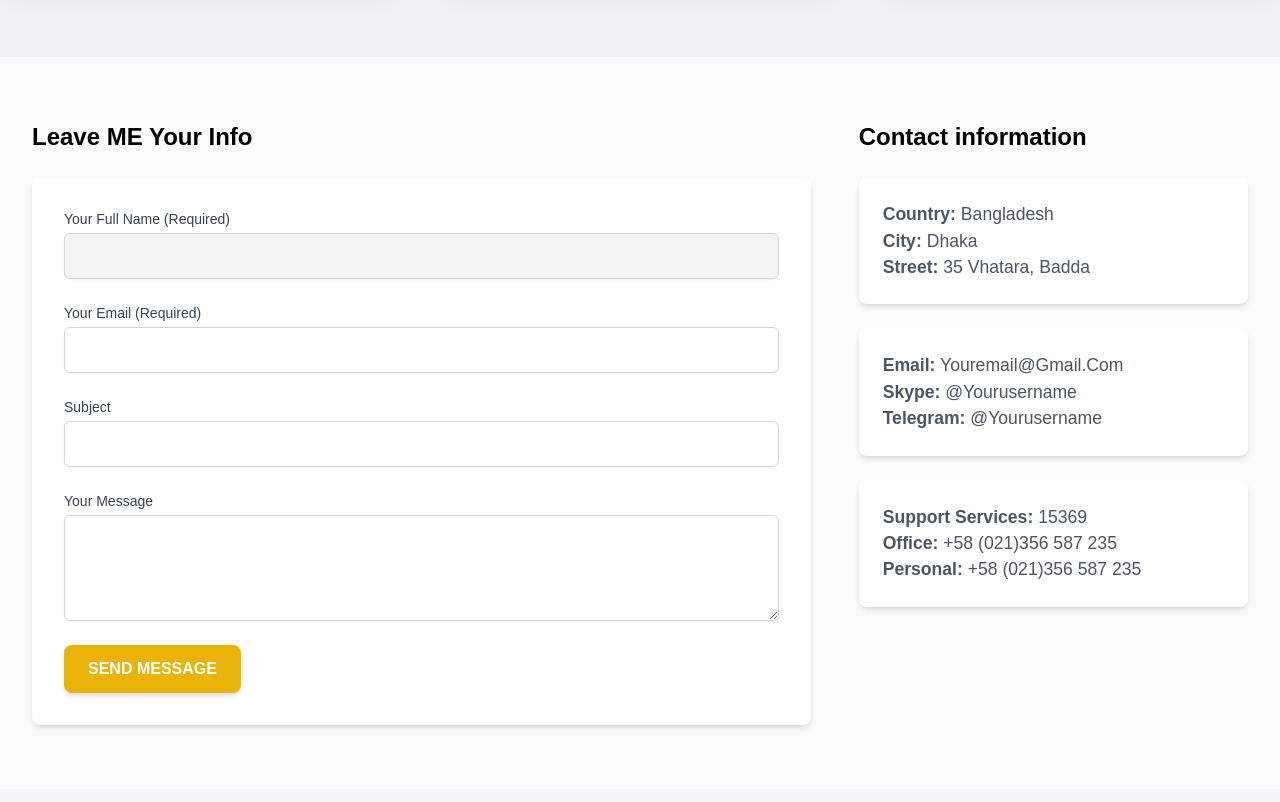
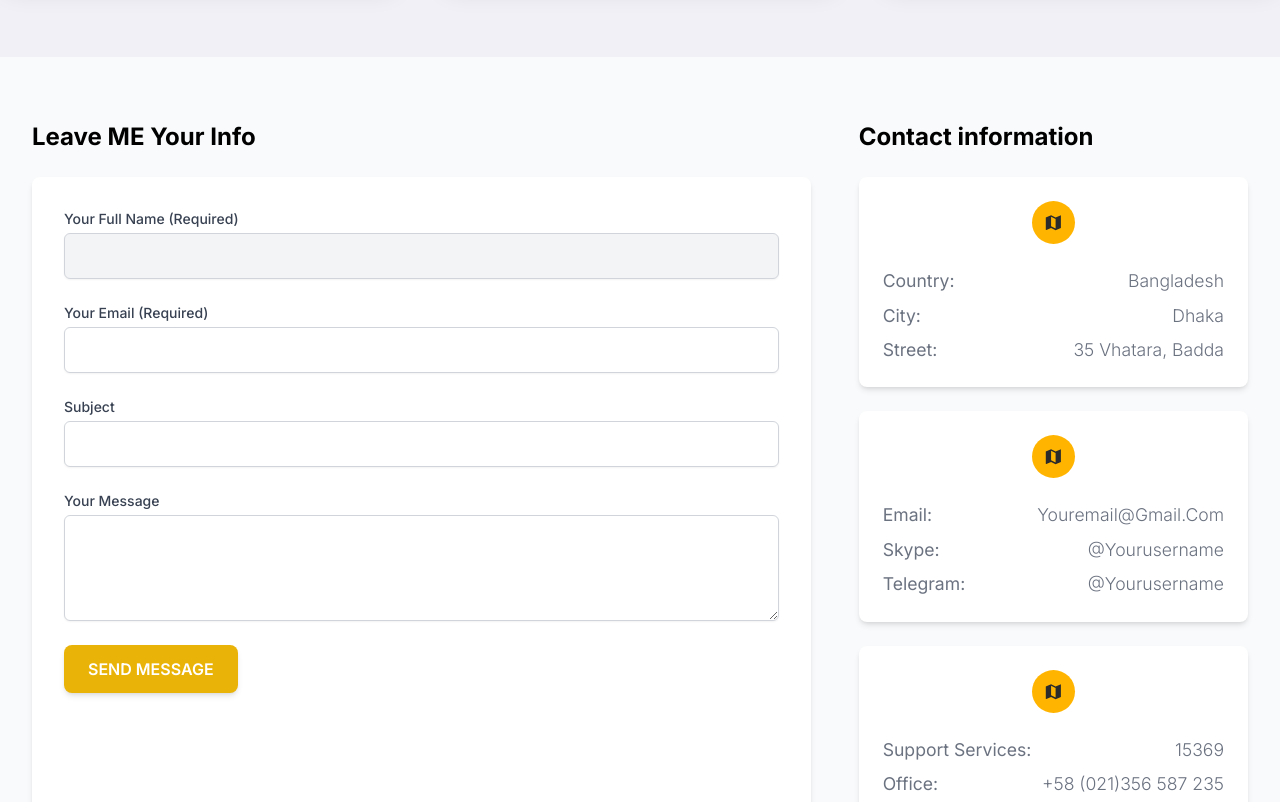
Before and after one commit to deadland2002/jtg, a plain HTML site: page index.html in a window 1280 px wide. Shown: the part 1910-2712 px from the top of the page. Drawn offline with Linux system fonts and the light colour scheme.

Commit message:
[ FIX ] : contact css

```diff
--- a/css/global.css
+++ b/css/global.css
@@ -1,3 +1,3 @@
-body{
+*{
     font-family: "Inter", sans-serif;
 }
--- a/index.html
+++ b/index.html
@@ -49,12 +49,12 @@
     </section>
 
     <section class="bg-gray-50 py-16 px-8">
-        <div class="container mx-auto flex flex-col lg:flex-row justify-between items-start space-y-12 lg:space-y-0 lg:space-x-12">
+        <div class="container mx-auto flex flex-col lg:flex-row space-y-12 lg:space-y-0 lg:space-x-12">
 
             <!-- Left Section: Form -->
-            <div class="w-full lg:w-2/3">
+            <div class="w-full lg:w-2/3 h-full flex grow flex-col min-h-[734px]">
                 <h2 class="text-2xl font-bold mb-6">Leave ME Your Info</h2>
-                <form id="contactForm" class="space-y-6 bg-white p-8 rounded-lg shadow-md">
+                <form id="contactForm" class="space-y-6 bg-white p-8 rounded-lg shadow-md h-full grow">
                     <div>
                         <label class="block text-sm font-medium text-gray-700">Your Full Name (Required)</label>
                         <input type="text" id="fullName" class="mt-1 block w-full p-3 bg-gray-100 border border-gray-300 rounded-md shadow-sm focus:ring-yellow-500 focus:border-yellow-500 sm:text-sm" required>
@@ -78,20 +78,89 @@
             <!-- Right Section: Contact Information -->
             <div class="w-full lg:w-1/3 space-y-6">
                 <h2 class="text-2xl font-bold mb-6">Contact information</h2>
-                <div class="bg-white p-6 rounded-lg shadow-md">
-                    <p class="text-gray-600"><strong>Country:</strong> Bangladesh</p>
-                    <p class="text-gray-600"><strong>City:</strong> Dhaka</p>
-                    <p class="text-gray-600"><strong>Street:</strong> 35 Vhatara, Badda</p>
+                <div class="bg-white p-6 rounded-lg shadow-md flex flex-col gap-2">
+	                <div class="flex justify-center items-center mb-4">
+		                <div class="bg-[#FFB400] rounded-full p-3">
+			                <svg width="19" height="19" viewBox="0 0 19 19" fill="none" xmlns="http://www.w3.org/2000/svg">
+				                <g clip-path="url(#clip0_11762_14)">
+					                <path d="M1.79102 4.43659L7.07928 2.17468L11.6121 4.43659L16.3738 2.40012C16.4313 2.37553 16.494 2.36556 16.5562 2.37112C16.6185 2.37668 16.6785 2.39759 16.7307 2.43197C16.7829 2.46635 16.8257 2.51313 16.8553 2.5681C16.8849 2.62308 16.9004 2.68453 16.9003 2.74694V14.9921L11.6121 17.254L7.07928 14.9921L2.31758 17.0286C2.26009 17.0532 2.1974 17.0632 2.1351 17.0576C2.07281 17.052 2.01288 17.0311 1.96068 16.9968C1.90849 16.9624 1.86566 16.9156 1.83605 16.8606C1.80643 16.8057 1.79096 16.7442 1.79102 16.6818V4.43659ZM11.6121 15.5682V6.07722L11.563 6.09833L7.07928 3.86056V13.3515L7.12838 13.3304L11.6121 15.5682Z" fill="#2B2B2B"/>
+				                </g>
+				                <defs>
+					                <clipPath id="clip0_11762_14">
+						                <rect width="18.1312" height="18.0952" fill="white" transform="translate(0.28009 0.666748)"/>
+					                </clipPath>
+				                </defs>
+			                </svg>
+		                </div>
+	                </div>
+                    <p class="text-gray-500 flex justify-between">
+	                    <span class="font-normal">Country:</span>
+	                    <span class="font-light">Bangladesh</span>
+                    </p>
+                    <p class="text-gray-500 flex justify-between">
+	                    <span class="font-normal">City:</span>
+                        <span class="font-light">Dhaka</span>
+                    </p>
+                    <p class="text-gray-500 flex justify-between">
+	                    <span class="font-normal">Street:</span>
+                        <span class="font-light">35 Vhatara, Badda</span>
+                    </p>
                 </div>
-                <div class="bg-white p-6 rounded-lg shadow-md">
-                    <p class="text-gray-600"><strong>Email:</strong> Youremail@Gmail.Com</p>
-                    <p class="text-gray-600"><strong>Skype:</strong> @Yourusername</p>
-                    <p class="text-gray-600"><strong>Telegram:</strong> @Yourusername</p>
+                <div class="bg-white p-6 rounded-lg shadow-md flex flex-col gap-2">
+	                <div class="flex justify-center items-center mb-4">
+		                <div class="bg-[#FFB400] rounded-full p-3">
+			                <svg width="19" height="19" viewBox="0 0 19 19" fill="none" xmlns="http://www.w3.org/2000/svg">
+				                <g clip-path="url(#clip0_11762_14)">
+					                <path d="M1.79102 4.43659L7.07928 2.17468L11.6121 4.43659L16.3738 2.40012C16.4313 2.37553 16.494 2.36556 16.5562 2.37112C16.6185 2.37668 16.6785 2.39759 16.7307 2.43197C16.7829 2.46635 16.8257 2.51313 16.8553 2.5681C16.8849 2.62308 16.9004 2.68453 16.9003 2.74694V14.9921L11.6121 17.254L7.07928 14.9921L2.31758 17.0286C2.26009 17.0532 2.1974 17.0632 2.1351 17.0576C2.07281 17.052 2.01288 17.0311 1.96068 16.9968C1.90849 16.9624 1.86566 16.9156 1.83605 16.8606C1.80643 16.8057 1.79096 16.7442 1.79102 16.6818V4.43659ZM11.6121 15.5682V6.07722L11.563 6.09833L7.07928 3.86056V13.3515L7.12838 13.3304L11.6121 15.5682Z" fill="#2B2B2B"/>
+				                </g>
+				                <defs>
+					                <clipPath id="clip0_11762_14">
+						                <rect width="18.1312" height="18.0952" fill="white" transform="translate(0.28009 0.666748)"/>
+					                </clipPath>
+				                </defs>
+			                </svg>
+		                </div>
+	                </div>
+	                <p class="text-gray-500 flex justify-between">
+		                <span class="font-normal">Email:</span>
+		                <span class="font-light">Youremail@Gmail.Com</span>
+	                </p>
+	                <p class="text-gray-500 flex justify-between">
+		                <span class="font-normal">Skype:</span>
+		                <span class="font-light">@Yourusername</span>
+	                </p>
+	                <p class="text-gray-500 flex justify-between">
+		                <span class="font-normal">Telegram:</span>
+		                <span class="font-light">@Yourusername</span>
+	                </p>
                 </div>
-                <div class="bg-white p-6 rounded-lg shadow-md">
-                    <p class="text-gray-600"><strong>Support Services:</strong> 15369</p>
-                    <p class="text-gray-600"><strong>Office:</strong> +58 (021)356 587 235</p>
-                    <p class="text-gray-600"><strong>Personal:</strong> +58 (021)356 587 235</p>
+                <div class="bg-white p-6 rounded-lg shadow-md flex flex-col gap-2">
+	                <div class="flex justify-center items-center mb-4">
+		                <div class="bg-[#FFB400] rounded-full p-3">
+			                <svg width="19" height="19" viewBox="0 0 19 19" fill="none" xmlns="http://www.w3.org/2000/svg">
+				                <g clip-path="url(#clip0_11762_14)">
+					                <path d="M1.79102 4.43659L7.07928 2.17468L11.6121 4.43659L16.3738 2.40012C16.4313 2.37553 16.494 2.36556 16.5562 2.37112C16.6185 2.37668 16.6785 2.39759 16.7307 2.43197C16.7829 2.46635 16.8257 2.51313 16.8553 2.5681C16.8849 2.62308 16.9004 2.68453 16.9003 2.74694V14.9921L11.6121 17.254L7.07928 14.9921L2.31758 17.0286C2.26009 17.0532 2.1974 17.0632 2.1351 17.0576C2.07281 17.052 2.01288 17.0311 1.96068 16.9968C1.90849 16.9624 1.86566 16.9156 1.83605 16.8606C1.80643 16.8057 1.79096 16.7442 1.79102 16.6818V4.43659ZM11.6121 15.5682V6.07722L11.563 6.09833L7.07928 3.86056V13.3515L7.12838 13.3304L11.6121 15.5682Z" fill="#2B2B2B"/>
+				                </g>
+				                <defs>
+					                <clipPath id="clip0_11762_14">
+						                <rect width="18.1312" height="18.0952" fill="white" transform="translate(0.28009 0.666748)"/>
+					                </clipPath>
+				                </defs>
+			                </svg>
+		                </div>
+	                </div>
+	                <p class="text-gray-500 flex justify-between">
+		                <span class="font-normal">Support Services:</span>
+		                <span class="font-light">15369</span>
+	                </p>
+	                <p class="text-gray-500 flex justify-between">
+		                <span class="font-normal">Office:</span>
+		                <span class="font-light">+58 (021)356 587 235</span>
+	                </p>
+	                <p class="text-gray-500 flex justify-between">
+		                <span class="font-normal">Personal:</span>
+		                <span class="font-light">+58 (021)356 587 235</span>
+	                </p>
                 </div>
             </div>
 
```
